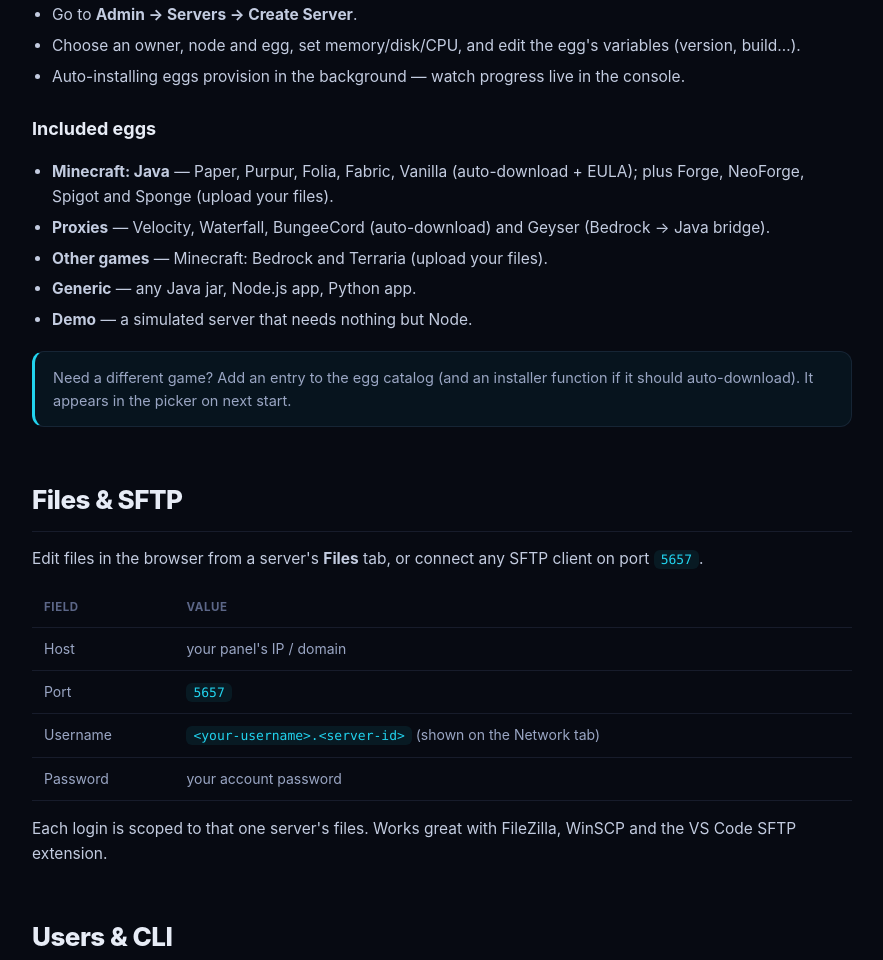
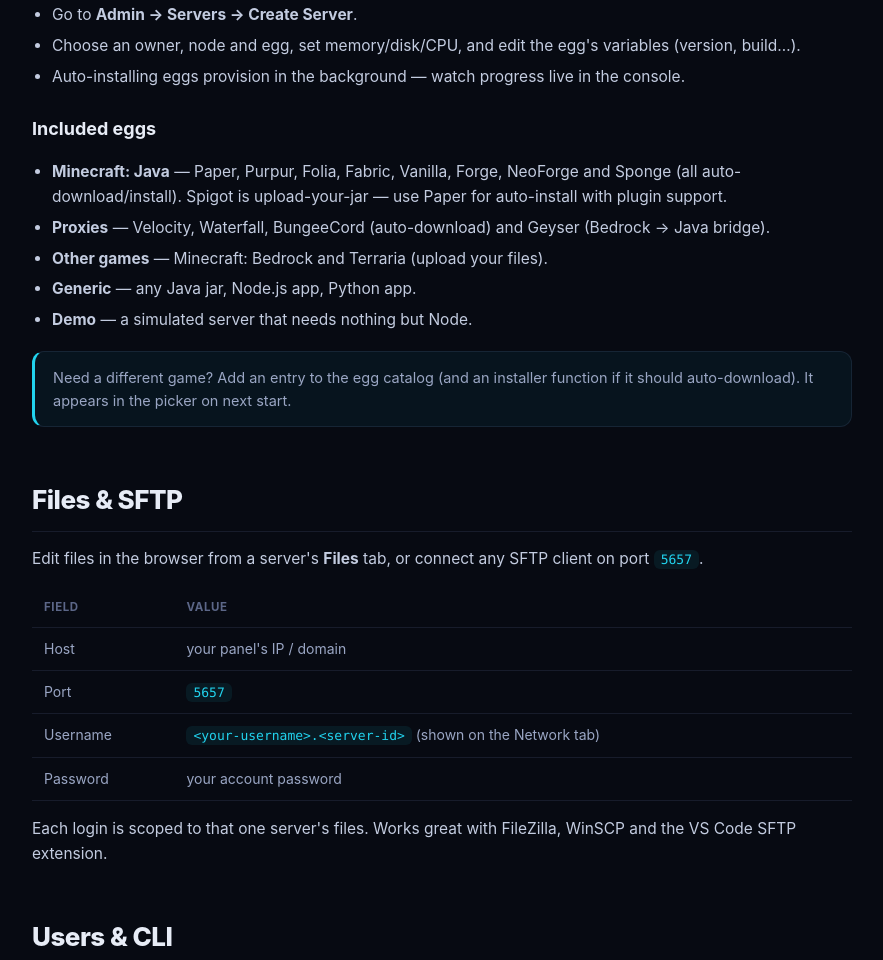
Before and after one commit to Notbangbang-dev/cloud-panel-web, a website: page public/docs.html in a window 1280 px wide. Shown: the part 3848-4808 px from the top of the page, without its empty margins (340-1223 px from the left). Drawn offline with Linux system fonts and the light colour scheme.

Commit message:
site: Forge, NeoForge & Sponge now auto-install (update FAQ + docs)

```diff
--- a/public/docs.html
+++ b/public/docs.html
@@ -193,7 +193,7 @@ node src/scripts/setup.js --username admin --email you@example.com --password 'S
         </ul>
         <h3>Included eggs</h3>
         <ul>
-          <li><b>Minecraft: Java</b> — Paper, Purpur, Folia, Fabric, Vanilla (auto-download + EULA); plus Forge, NeoForge, Spigot and Sponge (upload your files).</li>
+          <li><b>Minecraft: Java</b> — Paper, Purpur, Folia, Fabric, Vanilla, Forge, NeoForge and Sponge (all auto-download/install). Spigot is upload-your-jar — use Paper for auto-install with plugin support.</li>
           <li><b>Proxies</b> — Velocity, Waterfall, BungeeCord (auto-download) and Geyser (Bedrock → Java bridge).</li>
           <li><b>Other games</b> — Minecraft: Bedrock and Terraria (upload your files).</li>
           <li><b>Generic</b> — any Java jar, Node.js app, Python app.</li>
```
Also changed, not shown: public/index.html (+1 -1 lines).
